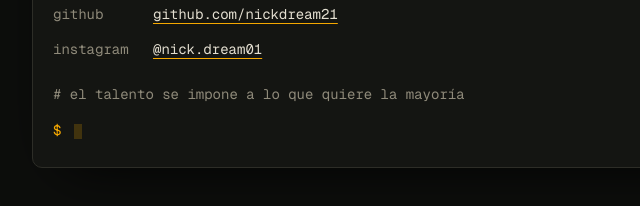
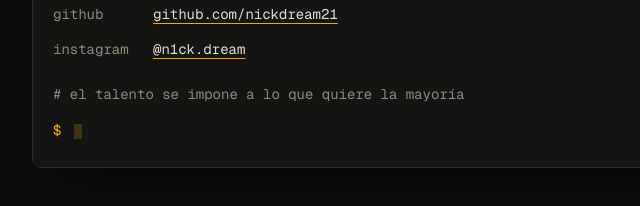
Before and after one commit to nickdream21/web, a plain HTML site: page index.html in a window 1280 px wide. Shown: the part 2785-2991 px from the top of the page, 96-736 px from the left. Drawn offline with nearby package versions, Linux system fonts and the light colour scheme; no server answers.

Commit message:
Actualiza el usuario de Instagram
Co-Authored-By: Claude Fable 5.2 <noreply@anthropic.com>

```diff
--- a/index.html
+++ b/index.html
@@ -239,7 +239,7 @@
                             </dd>
                         </div>
                         <div><dt>github</dt><dd><a class="link" href="https://github.com/nickdream21" target="_blank" rel="noopener noreferrer">github.com/nickdream21</a></dd></div>
-                        <div><dt>instagram</dt><dd><a class="link" href="https://www.instagram.com/nick.dream01/" target="_blank" rel="noopener noreferrer">@nick.dream01</a></dd></div>
+                        <div><dt>instagram</dt><dd><a class="link" href="https://www.instagram.com/n1ck.dream/" target="_blank" rel="noopener noreferrer">@n1ck.dream</a></dd></div>
                     </dl>
                     <p class="comment"># el talento se impone a lo que quiere la mayoría</p>
                     <p class="line" aria-hidden="true"><span class="ps1">$</span> <span class="caret"></span></p>
```
